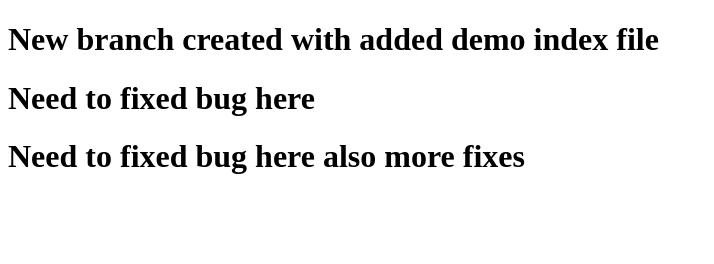
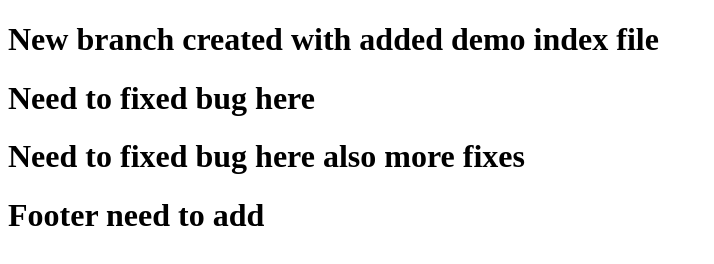
Before and after one commit to aniketbumbc/git-workshop-review, a plain HTML site: page index-1.html in a window 1280 px wide. Shown: the whole page, without its empty margins (0-714 px from the left). Drawn offline with Linux system fonts and the light colour scheme.

Commit message:
add footer to page

```diff
--- a/index-1.html
+++ b/index-1.html
@@ -9,5 +9,6 @@
     <h1>New branch created with added demo index file</h1>
     <h1>Need to fixed bug here</h1>
     <h1>Need to fixed bug here also more fixes</h1>
+    <h1>Footer need to add</h1>
   </body>
 </html>
```
